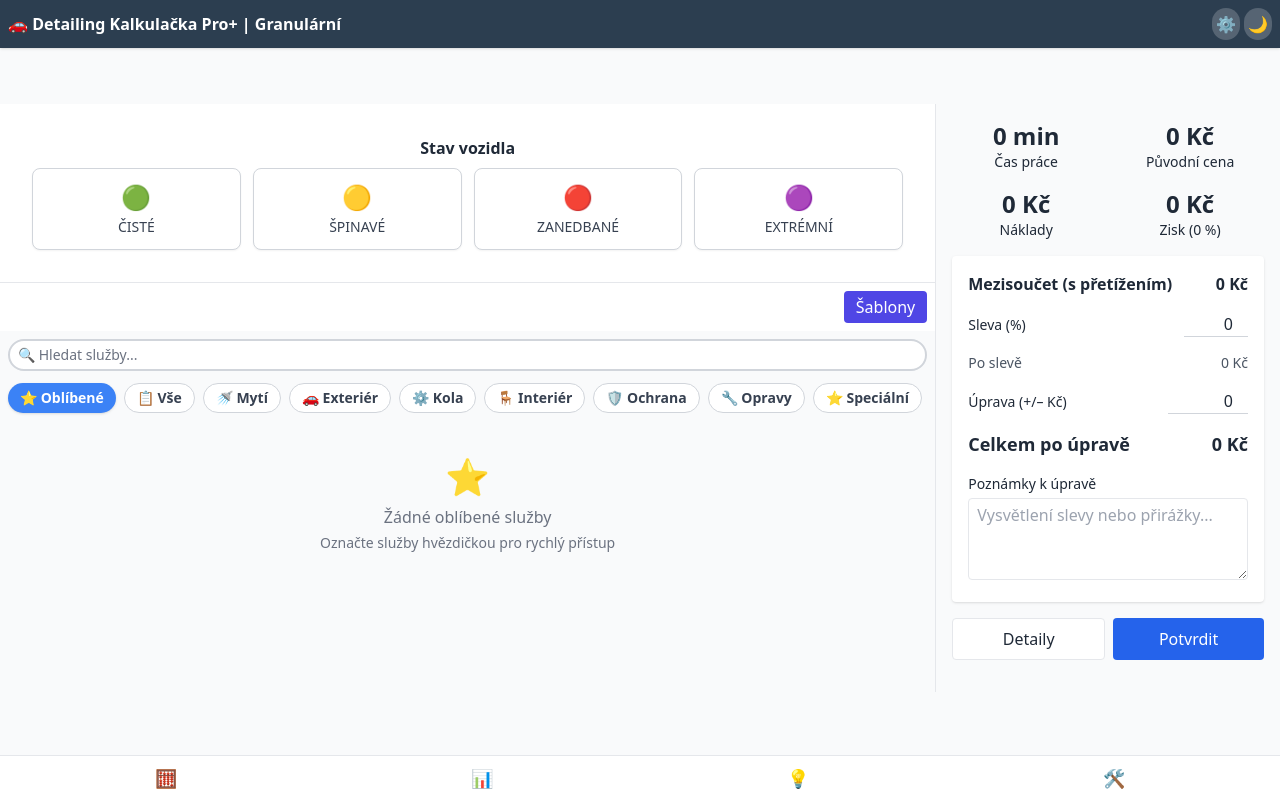
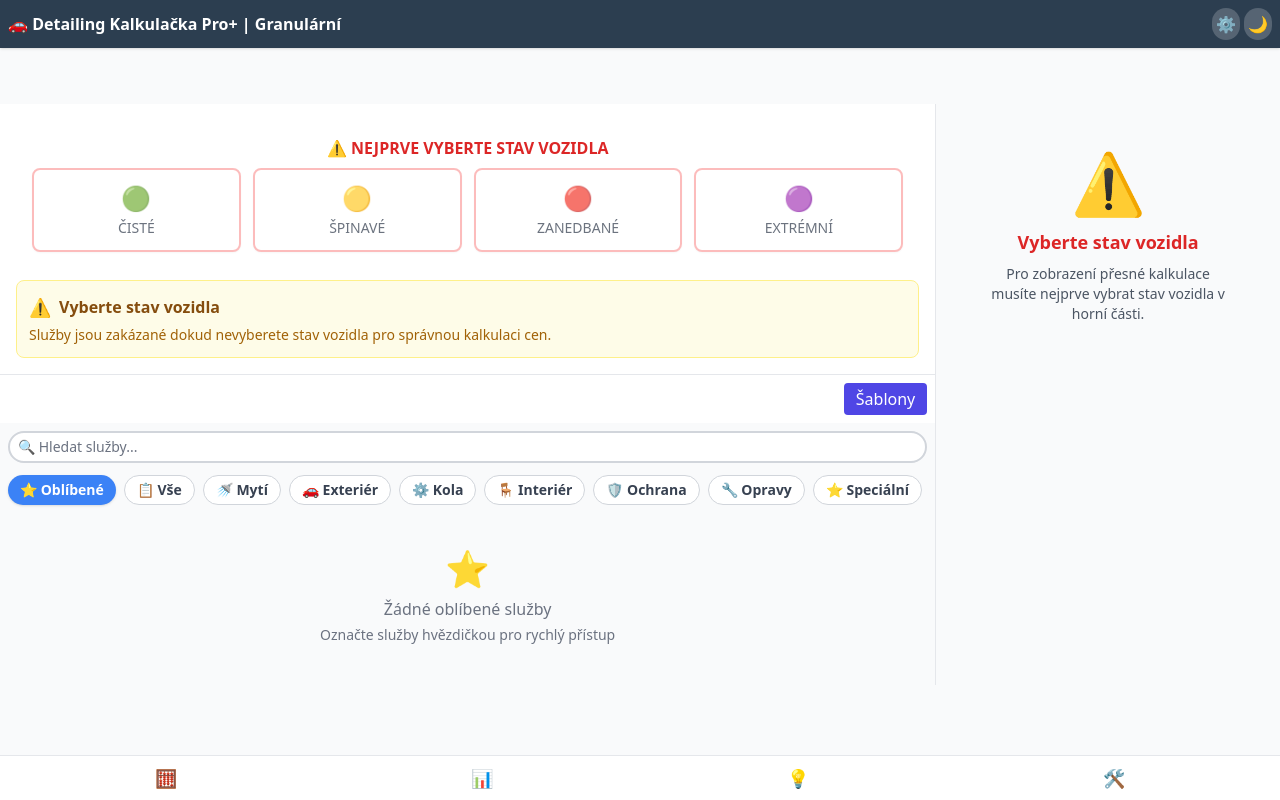
Before and after one commit to Rowunk/auto-detail, a React (Vite) app: page / in a window 1280 px wide. Built offline with nearby package versions, Linux system fonts and the light colour scheme.

Commit message:
feat(condition): disable service selection until vehicle condition chosen

```diff
--- a/src/App.tsx
+++ b/src/App.tsx
@@ -153,6 +153,17 @@ function CalculatorView({
               current={condition}
               onSelect={onConditionChange}
             />
+            {condition === null && (
+              <div className="mt-3 p-3 bg-yellow-50 border border-yellow-200 rounded-lg">
+                <div className="flex items-center gap-2 text-yellow-800">
+                  <span className="text-lg">⚠️</span>
+                  <span className="font-semibold">Vyberte stav vozidla</span>
+                </div>
+                <p className="text-sm text-yellow-700 mt-1">
+                  Služby jsou zakázané dokud nevyberete stav vozidla pro správnou kalkulaci cen.
+                </p>
+              </div>
+            )}
           </div>
 
           {/* 2) Templates button */}
@@ -256,8 +267,6 @@ function App(): React.ReactElement {
         <ConfigSidebar
           open={sidebarOpen}
           onClose={() => setSidebarOpen(false)}
-          condition={condition}
-          onConditionChange={setCondition}
         />
 
         <main className="flex-1 overflow-y-auto pt-14 pb-14">
--- a/src/components/ConditionSelector.tsx
+++ b/src/components/ConditionSelector.tsx
@@ -21,6 +21,7 @@ const CONDITIONS: ConditionInfo[] = [
 /**
  * Component for selecting the vehicle condition, which affects service times and prices.
  * Displays a grid of condition options with visual indicators.
+ * Now shows warning when no condition is selected.
  *
  * @param {ConditionSelectorProps} props - Component props
  * @param {VehicleCondition|null} props.current - Currently selected condition
@@ -36,7 +37,9 @@ const CONDITIONS: ConditionInfo[] = [
 export default function ConditionSelector({ current, onSelect }: ConditionSelectorProps): React.ReactElement {
   return (
     <div className="p-4">
-      <h3 className="text-center font-semibold mb-2">Stav vozidla</h3>
+      <h3 className={`text-center font-semibold mb-2 ${current === null ? 'text-red-600' : ''}`}>
+        {current === null ? '⚠️ NEJPRVE VYBERTE STAV VOZIDLA' : 'Stav vozidla'}
+      </h3>
       <div className="grid grid-cols-4 gap-3">
         {CONDITIONS.map(c => (
           <button
@@ -45,8 +48,10 @@ export default function ConditionSelector({ current, onSelect }: ConditionSelect
             className={
               `flex flex-col items-center p-3 rounded-lg shadow-sm transition transform hover:scale-95
                ${current === c.key
-                 ? `bg-gradient-to-br ${c.bg} text-white`
-                 : 'bg-white border border-gray-300 text-gray-700'}`
+                 ? `bg-gradient-to-br ${c.bg} text-white ring-2 ring-blue-500 ring-offset-2`
+                 : current === null
+                   ? 'bg-white border-2 border-red-300 text-gray-700 animate-pulse'
+                   : 'bg-white border border-gray-300 text-gray-700'}`
             }
           >
             <span className="text-2xl mb-1">{c.emoji}</span>
--- a/src/components/ConfigSidebar.tsx
+++ b/src/components/ConfigSidebar.tsx
@@ -2,17 +2,15 @@
 import React, { useState, useEffect, useContext } from 'react';
 import { ConfigContext } from '../contexts/ConfigContext';
 import VehicleSizeSelector from './VehicleSizeSelector';
-import ConditionSelector from './ConditionSelector';
 import type { ConfigSidebarProps } from '../types/props';
 
 /**
  * Sidebar panel for adjusting vehicle & application settings.
+ * Vehicle condition is now handled only in the main calculator view.
  */
 export default function ConfigSidebar({
     open,
-    onClose,
-    condition,
-    onConditionChange
+    onClose
 }: ConfigSidebarProps): React.ReactElement | null {
     const { config, setConfig } = useContext(ConfigContext);
     const [localConfig, setLocalConfig] = useState(config);
@@ -77,15 +75,6 @@ export default function ConfigSidebar({
 
                 {/* Body */}
                 <div className="flex-1 overflow-y-auto p-4 space-y-6">
-                    {/* Vehicle Condition Selector */}
-                    <section>
-                        <h3 className="font-semibold mb-2">🚘 Stav vozidla</h3>
-                        <ConditionSelector
-                            current={condition}
-                            onSelect={onConditionChange}
-                        />
-                    </section>
-
                     {/* Vehicle Size Selector */}
                     <section>
                         <h3 className="font-semibold mb-2">🚚 Velikost vozidla</h3>
--- a/src/components/ReportPanel.tsx
+++ b/src/components/ReportPanel.tsx
@@ -13,7 +13,7 @@ import Toast from './Toast';
  * Summary panel for current selection.
  * Shows totals, allows toggling details, overrides prices,
  * applying discounts/markups, adding notes, and confirming (saving) the job.
- * Now tracks service usage for favorites system.
+ * Now tracks service usage for favorites system and shows prompt when no condition selected.
  */
 export default function ReportPanel({
     selected,
@@ -23,10 +23,6 @@ export default function ReportPanel({
     const [showDetails, setShowDetails] = useState(false);
     const [toast, setToast] = useState('');
 
-    // Base P&L from utils
-    const { breakdown, totalTime, totalPrice, cost, profit, marginPct } =
-        calculateJob(selected, condition, config);
-
     // Overrides keyed by service name
     const [overrides, setOverrides] = useState<Record<string, number>>({});
     // Discount (%) and flat adjustment (Kč)
@@ -34,6 +30,23 @@ export default function ReportPanel({
     const [flatAdj, setFlatAdj] = useState<number>(0);
     // Notes for adjustment
     const [notes, setNotes] = useState<string>('');
+
+    // Base P&L from utils - handle null condition case
+    const calculationResult = useMemo(() => {
+        if (condition === null) {
+            return {
+                breakdown: [],
+                totalTime: 0,
+                totalPrice: 0,
+                cost: 0,
+                profit: 0,
+                marginPct: 0
+            };
+        }
+        return calculateJob(selected, condition, config);
+    }, [selected, condition, config]);
+
+    const { breakdown, totalTime, totalPrice, cost, profit, marginPct } = calculationResult;
 
     // Adjusted per‐service prices
     const adjustedBreakdown = useMemo(
@@ -59,6 +72,21 @@ export default function ReportPanel({
     );
     // Grand total with flat adjustment
     const grandTotal = afterDiscount + flatAdj;
+
+    // Show prompt when no condition selected - AFTER all hooks
+    if (condition === null) {
+        return (
+            <div className="text-center p-8">
+                <div className="text-6xl mb-4">⚠️</div>
+                <h3 className="text-lg font-semibold text-red-600 mb-2">
+                    Vyberte stav vozidla
+                </h3>
+                <p className="text-sm text-gray-600">
+                    Pro zobrazení přesné kalkulace musíte nejprve vybrat stav vozidla v horní části.
+                </p>
+            </div>
+        );
+    }
 
     const handleConfirm = (): void => {
         if (!storageAvailable) {
--- a/src/components/ServiceCard.tsx
+++ b/src/components/ServiceCard.tsx
@@ -10,7 +10,7 @@ import type { VehicleCondition } from '../types';
 /**
  * Card component for an individual detailing service.
  * Enlarged tap-target for mobile thumb navigation.
- * Now includes favorite toggle functionality.
+ * Now includes favorite toggle functionality and is disabled when no condition is selected.
  */
 export default function ServiceCard({
   serviceKey,
@@ -34,6 +34,8 @@ export default function ServiceCard({
     basePrice * sizeMultipliers[vehicleSize]
   );
 
+  const isDisabled = currentCondition === null;
+
   const handleFavoriteToggle = (e: React.MouseEvent): void => {
     e.stopPropagation(); // Prevent service selection when toggling favorite
     const success = toggleFavorite(serviceKey);
@@ -42,32 +44,63 @@ export default function ServiceCard({
     }
   };
 
+  const handleServiceToggle = (): void => {
+    if (isDisabled) return; // Prevent selection when disabled
+    toggle(serviceKey);
+  };
+
   return (
-    <button
-      onClick={() => toggle(serviceKey)}
+    <div
       className={`
         relative flex flex-col justify-between p-4 min-h-[6rem] border rounded-lg shadow-sm transition
-        hover:scale-105 focus:outline-none
-        ${isSelected ? 'bg-green-100 border-green-500' : 'bg-white border-gray-300'}
+        ${isDisabled
+          ? 'opacity-50 cursor-not-allowed bg-gray-100 border-gray-200'
+          : `${isSelected ? 'bg-green-100 border-green-500' : 'bg-white border-gray-300'}`
+        }
       `}
-      aria-pressed={isSelected}
     >
-      <div className="font-semibold text-base mb-2 text-left">
+      {/* Main service button - covers entire card */}
+      <button
+        onClick={handleServiceToggle}
+        disabled={isDisabled}
+        className={`
+          absolute inset-0 rounded-lg focus:outline-none z-0
+          ${!isDisabled ? 'hover:scale-105' : ''}
+        `}
+        aria-pressed={isSelected}
+        title={isDisabled ? 'Nejprve vyberte stav vozidla' : undefined}
+      />
+
+      <div className="font-semibold text-base mb-2 text-left relative z-10 pointer-events-none">
         {service.name}
       </div>
-      <div className="text-sm text-gray-700 text-left">
+      <div className="text-sm text-gray-700 text-left relative z-10 pointer-events-none">
         ⏱️ {adjustedTime} min | 💰 {adjustedPrice} Kč
+        {currentCondition === null && (
+          <div className="text-xs text-red-500 mt-1">
+            Vyberte stav vozidla
+          </div>
+        )}
       </div>
 
-      {/* Selection indicator */}
-      <div className="absolute top-3 right-3 text-xl">
-        {isSelected ? '✅' : '➕'}
-      </div>
+      {/* Selection indicator - only show when not disabled */}
+      {!isDisabled && (
+        <div className="absolute top-3 right-3 text-xl pointer-events-none z-10">
+          {isSelected ? '✅' : '➕'}
+        </div>
+      )}
 
-      {/* Favorite toggle */}
+      {/* Disable overlay when no condition selected */}
+      {isDisabled && (
+        <div className="absolute top-3 right-3 text-xl text-red-500 pointer-events-none z-10">
+          ⚠️
+        </div>
+      )}
+
+      {/* Favorite toggle - separate button, not nested */}
       <button
         onClick={handleFavoriteToggle}
-        className={`absolute bottom-2 right-2 text-lg transition-all hover:scale-110 p-1.5 rounded-full font-bold
+        className={`absolute bottom-2 right-2 text-lg transition-all hover:scale-110 p-1.5 rounded-full font-bold z-20
           ${isFavorited
             ? 'text-white bg-gradient-to-r from-yellow-400 to-orange-500 shadow-lg'
             : 'text-gray-400 dark:text-gray-500 bg-transparent border-2 border-dashed border-gray-300 dark:border-gray-600 hover:border-yellow-400 hover:text-yellow-500'}`}
@@ -76,7 +109,7 @@ export default function ServiceCard({
       >
         ♥
       </button>
-    </button>
+    </div>
   );
 }
 
--- a/src/types/props.ts
+++ b/src/types/props.ts
@@ -37,10 +37,6 @@ export interface ConfigSidebarProps {
   open: boolean;
   /** Callback to close the sidebar */
   onClose: () => void;
-  /** Currently selected vehicle condition */
-  condition: VehicleCondition | null;
-  /** Handler invoked when the user selects a new condition */
-  onConditionChange: (condition: VehicleCondition) => void;
 }
 
 /**
```
